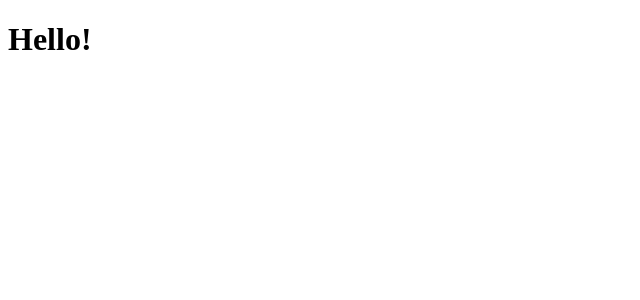
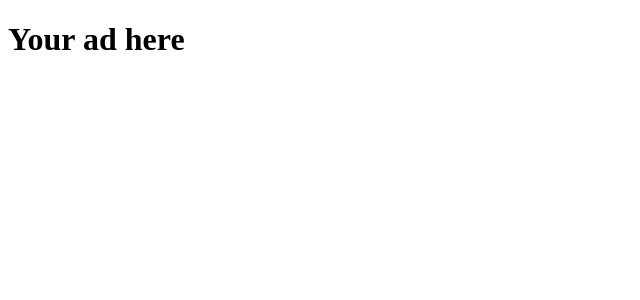
Before and after one commit to sujade/queer-peer, a Next.js app: page / in a window 1280 px wide. Shown: the top 300 px of the page, without its empty margins (0-640 px from the left). Built offline with nearby package versions, Linux system fonts and the light colour scheme.

Commit message:
implement bootstrap and import atkinson hyperlegible font

```diff
--- a/src/app/layout.tsx
+++ b/src/app/layout.tsx
@@ -1,4 +1,6 @@
 import type {Metadata} from "next";
+import '@fontsource/atkinson-hyperlegible/latin.css'
+import '@fontsource/atkinson-hyperlegible/latin-italic.css.css'
 
 export const metadata: Metadata = {
     title: "Queer Peer",
--- a/src/app/page.tsx
+++ b/src/app/page.tsx
@@ -3,7 +3,7 @@ import React from 'react';
 const Page = () => {
     return (
         <>
-            <h1>Hello!</h1>
+            <h1>Your ad here</h1>
         </>
     );
 };
```
Also changed, not shown: package.json (+8 -5 lines), 1 other file (tests, documents, lock files or other folders).
